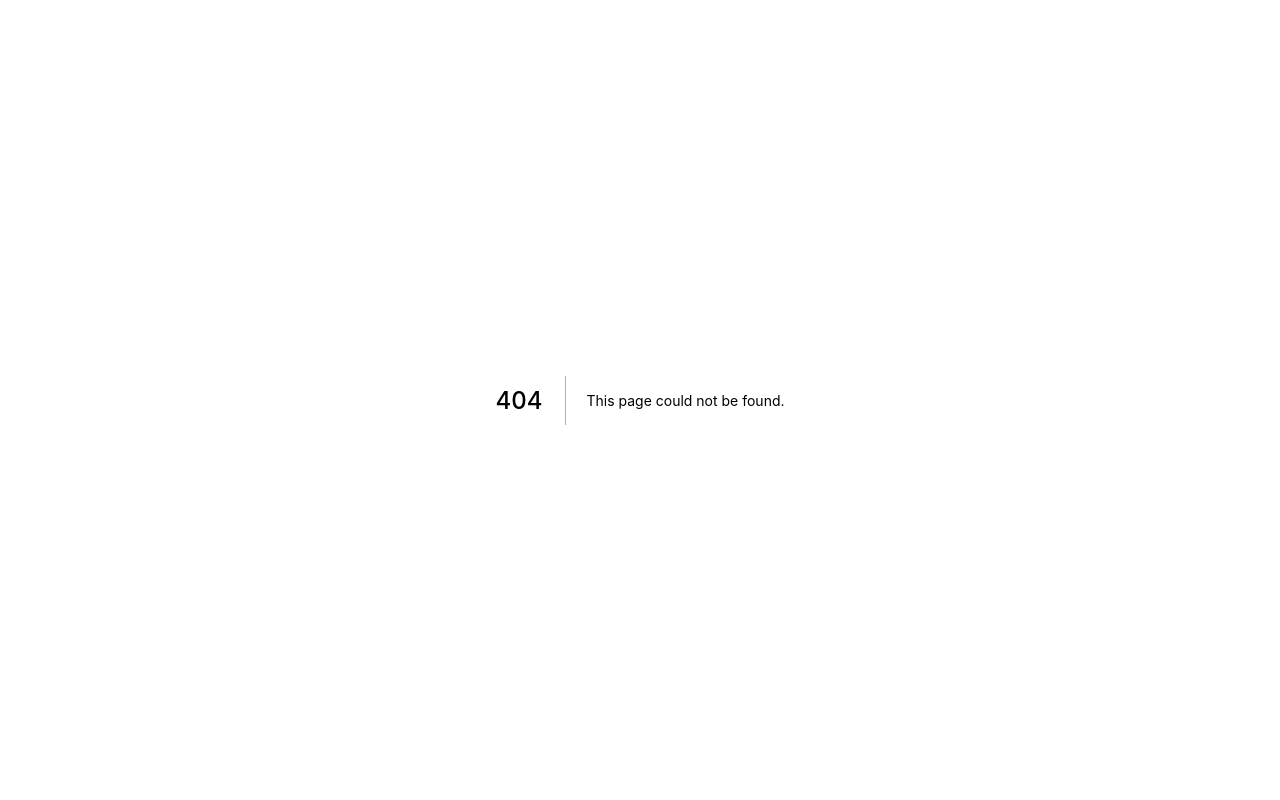
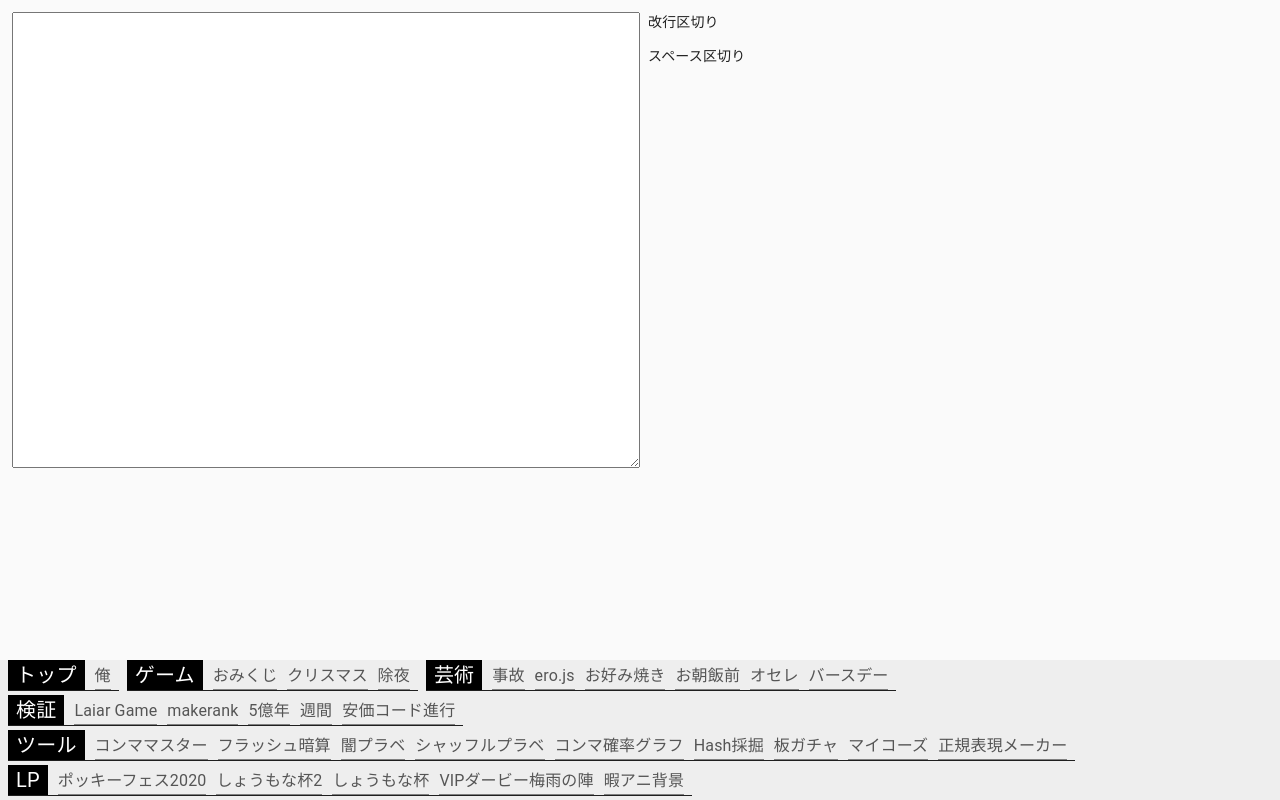
Before and after one commit to vipzero/hello, a Next.js app: page /tool/words-regex in a window 1280 px wide. Before the commit this address had no page. Built offline with nearby package versions, Linux system fonts and the light colour scheme; a web font is replaced by a local one.

Commit message:
add words-regex

```diff
--- a/src/components/menuGroups.ts
+++ b/src/components/menuGroups.ts
@@ -45,6 +45,7 @@ const menuGroups: MenuGroup[] = [
 			{ path: '/tool/dighash', name: 'Hash採掘' },
 			{ path: '/tool/bbsgacha', name: '板ガチャ' },
 			{ path: '/tool/mikel', name: 'マイコーズ' },
+			{ path: '/tool/words-regex', name: '正規表現メーカー' },
 		],
 	},
 	{
--- /dev/null
+++ b/src/pages/tool/words-regex.tsx
@@ -0,0 +1,34 @@
+import { TextareaAutosize } from '@material-ui/core'
+import { useLocalStorage } from 'react-use'
+import styled from 'styled-components'
+import Layout from '../../components/Layout'
+
+const Wrap = styled.div`
+	padding: 12px;
+`
+
+function Shuffle8() {
+	const [text, setText] = useLocalStorage<string>('shuffle8_text', '')
+
+	return (
+		<Layout title="正規表現メーカー">
+			<Wrap>
+				<div style={{ display: 'flex', gap: '8px' }}>
+					<textarea
+						rows={30}
+						style={{ minWidth: '50%', maxWidth: '100%' }}
+						onChange={(e) => setText(e.target.value)}
+					/>
+					<div>
+						改行区切り
+						<pre>{text?.trim().split('\n').join('|')}</pre>
+						スペース区切り
+						<pre>{text?.replace(/[ 　\n]/g, '|').replace(/\|\|/g, '')}</pre>
+					</div>
+				</div>
+			</Wrap>
+		</Layout>
+	)
+}
+
+export default Shuffle8
```
